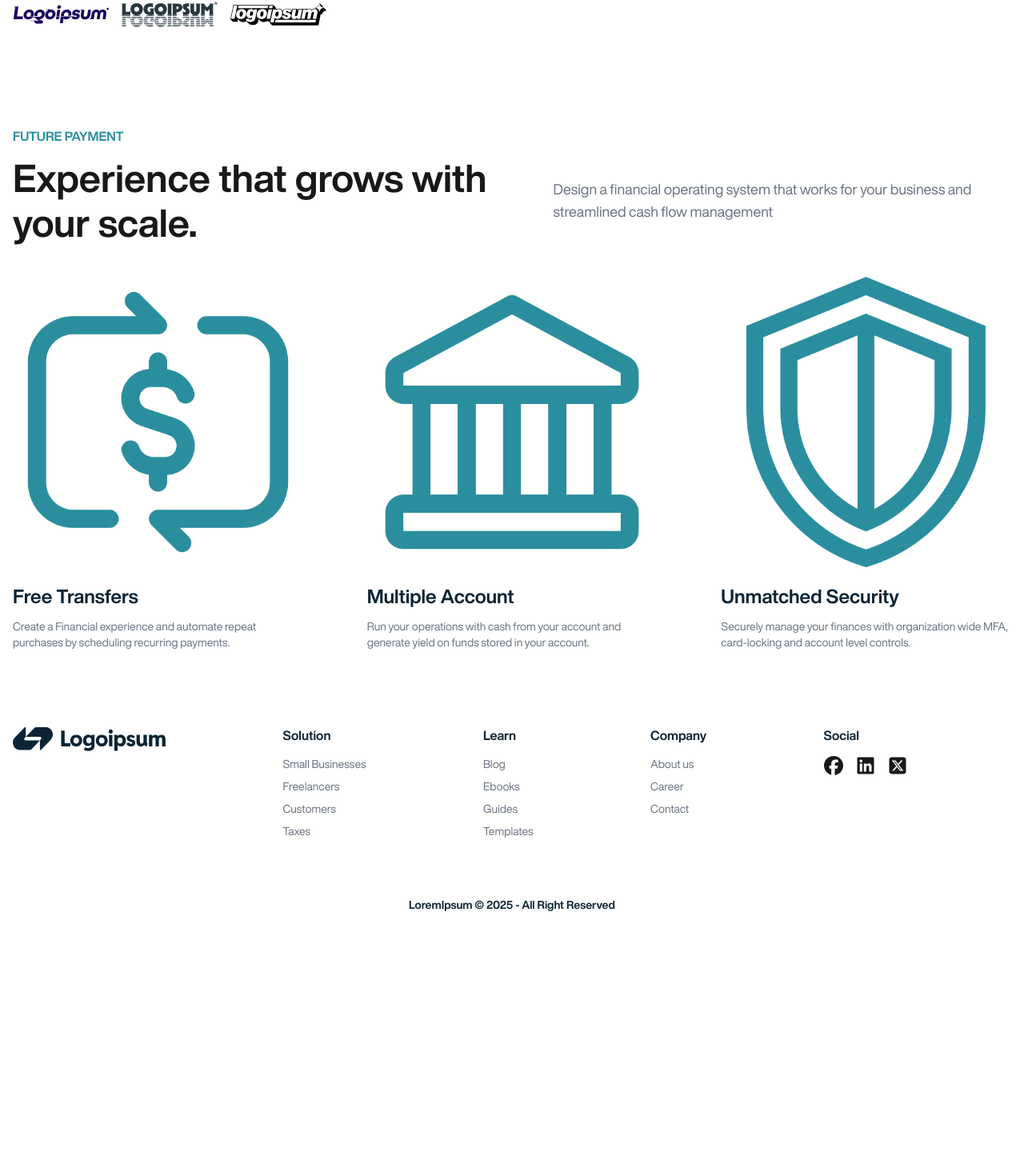
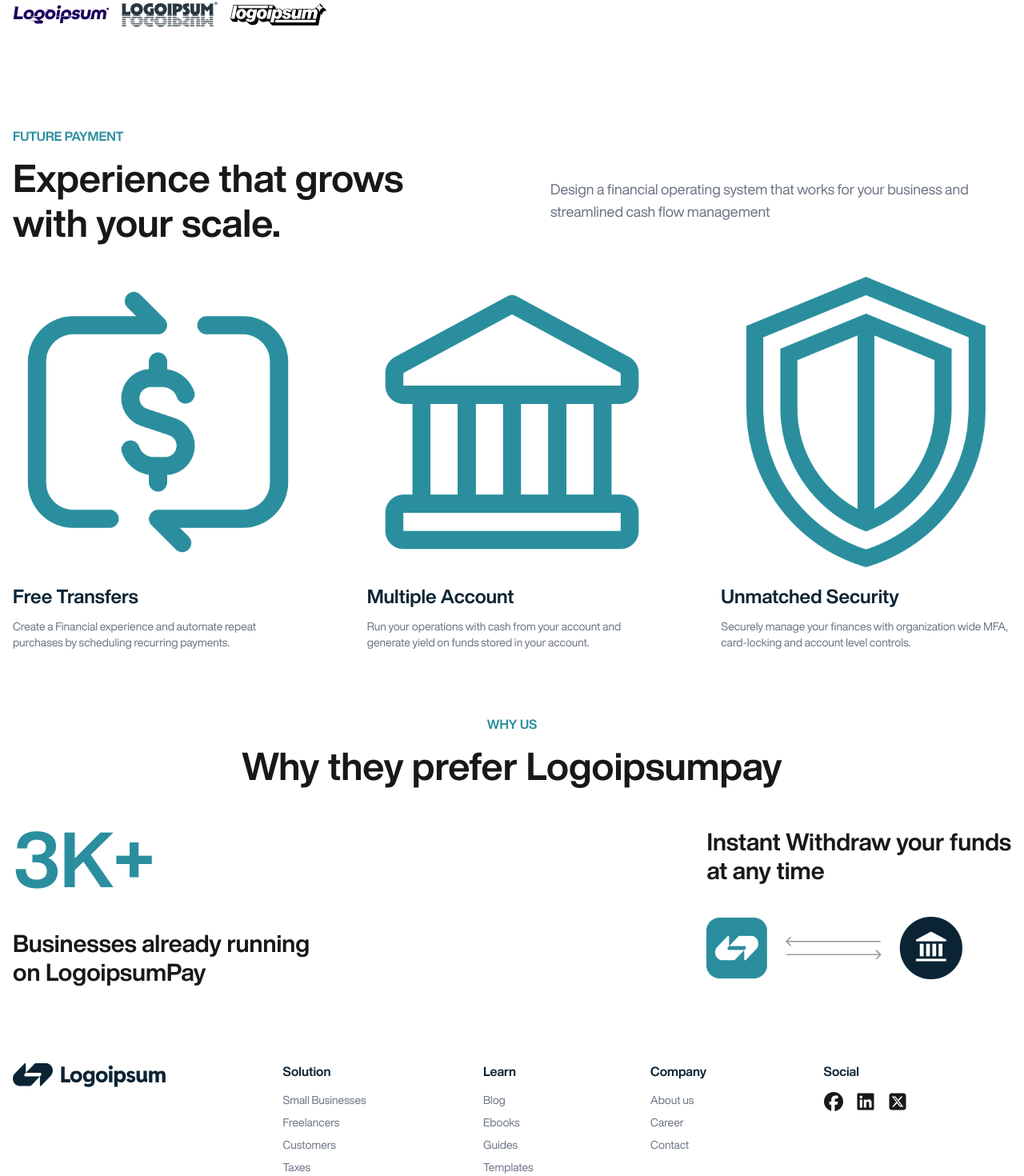
Before and after one commit to ahsanulazim/loremipsumpay, a Next.js app: page / in a window 1280 px wide. Shown: the part 571-2041 px from the top of the page at 80% size. Before the commit the page ends 1728 px from the top, so only its background shows below. Built offline with nearby package versions, Linux system fonts and the light colour scheme.

Commit message:
Preference Section Done

```diff
--- a/app/components/Experience.jsx
+++ b/app/components/Experience.jsx
@@ -23,11 +23,11 @@ export default function Experience() {
         <section className="max-w-[1320px] mx-auto px-4 py-10">
 
             <h3 className="text-second font-bold xl:mb-3 text-center xl:text-left items-center">FUTURE PAYMENT</h3>
-            <div className="flex items-center gap-x-20 flex-col xl:flex-row 2xl:gap-32 mb-10">
+            <div className="flex items-center gap-x-20 flex-col xl:flex-row mb-10 justify-between">
 
-                <h2 className="font-bold lg:text-5xl sm:text-3xl text-2xl text-center xl:text-left w-auto sm:w-xs lg:w-xl xl:w-auto leading-8 sm:leading-14 mb-3 xl:mb-0">Experience that grows with your scale.</h2>
+                <h2 className="font-bold lg:text-5xl sm:text-3xl text-2xl text-center xl:text-left leading-8 sm:leading-14 mb-3 xl:mb-0">Experience that grows <br /> with your scale.</h2>
 
-                <p className="text-gray-500 text-sm md:text-lg text-center xl:text-left">Design a financial operating system that works for your business and streamlined cash flow management</p>
+                <p className="text-gray-500 text-sm md:text-lg text-center xl:text-left max-w-xl">Design a financial operating system that works for your business and streamlined cash flow management</p>
             </div>
             <div className="grid grid-cols-1 md:grid-cols-2 lg:grid-cols-3 gap-y-10 gap-x-20 2xl:gap-40 mt-8">
                 {experienceData.map((item) => (
--- /dev/null
+++ b/app/components/Prefer.jsx
@@ -0,0 +1,20 @@
+import Image from "next/image";
+
+export default function Prefer() {
+    return (
+        <section className="max-w-[1320px] mx-auto px-4 py-10">
+            <h3 className="text-second font-bold xl:mb-3 text-center items-center">WHY US</h3>
+            <h2 className="font-bold sm:text-5xl text-3xl text-center leading-8 sm:leading-14 mb-3 xl:mb-0">Why they prefer Logoipsumpay</h2>
+            <div className="flex flex-col sm:flex-row items-center justify-between mt-10">
+                <div>
+                    <h1 className="text-8xl font-bold text-second mb-3 sm:mb-10 text-center sm:text-left">3K+</h1>
+                    <h3 className="font-bold text-xl lg:text-3xl text-center sm:text-left">Businesses already running <br />on LogoipsumPay</h3>
+                </div>
+                <div className="mt-10 sm:mt-0 flex items-center sm:items-start flex-col">
+                    <h3 className="font-bold text-xl lg:text-3xl sm:mb-10 text-center sm:text-left order-2 sm:order-1">Instant Withdraw your funds<br />at any time</h3>
+                    <Image className="max-w-2xs xs:max-w-xs order-1 sm:order-2 mb-3 sm:mb-0" src="/exchange.png" width={500} height={500} alt="exchange" />
+                </div>
+            </div>
+        </section>
+    )
+}
--- a/app/page.js
+++ b/app/page.js
@@ -1,11 +1,13 @@
 import Experience from "./components/Experience";
 import Hero from "./components/Hero";
+import Prefer from "./components/Prefer";
 
 export default function Home() {
   return (
     <>
       <Hero />
       <Experience />
+      <Prefer />
     </>
   );
 }
```
Also changed, not shown: public/exchange.png (added).
